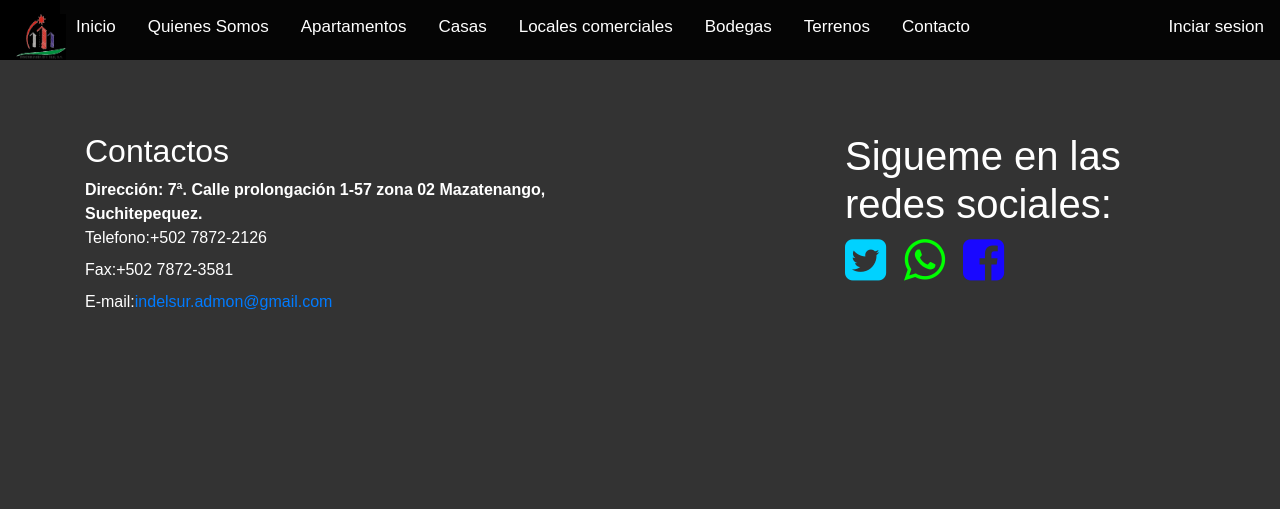
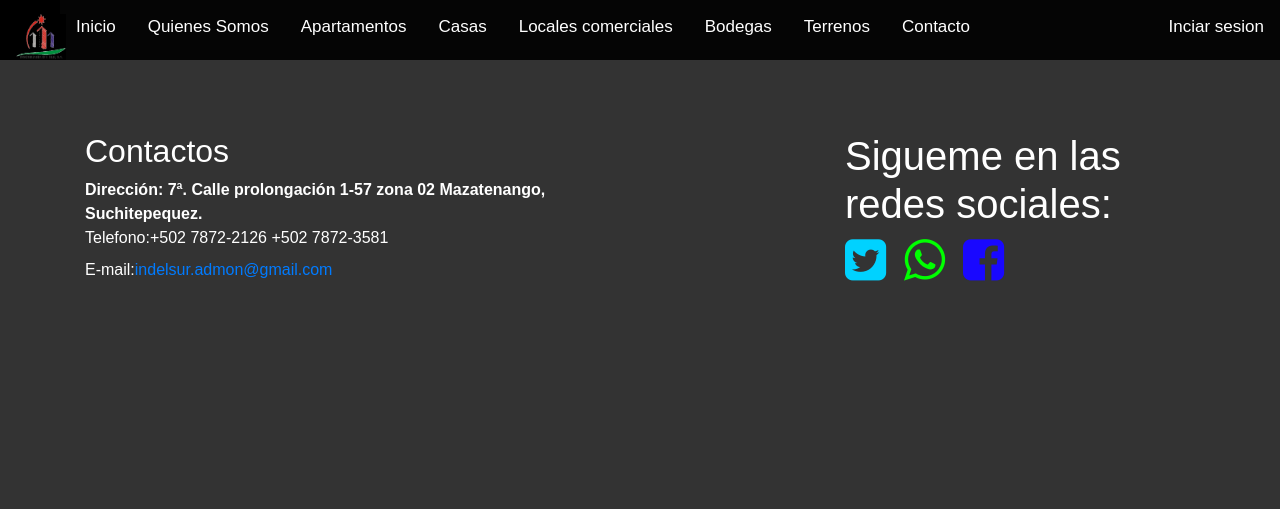
Before and after one commit to robertgar/byron, a PHP site: page /contacto.php in a window 1280 px wide. Shown: the top 509 px of the page. Run offline with PHP 8.4, Linux system fonts and the light colour scheme.

Commit message:
Update contacto.php

```diff
--- a/contacto.php
+++ b/contacto.php
@@ -133,8 +133,8 @@ img{
      <h2 class="p3">Contactos</h2>
             <dl>
                 <dt class="color-1 p2"><strong>Dirección: 7ª. Calle prolongación 1-57 zona 02 Mazatenango,<br>Suchitepequez.</strong></dt>
-                <dd><span>Telefono:</span>+502 7872-2126</dd>
-                <dd><span>Fax:</span>+502 7872-3581</dd>
+                <dd><span>Telefono:</span>+502 7872-2126 +502 7872-3581</dd>
+
                 <dd><span>E-mail:</span><a href="#" class="link">indelsur.admon@gmail.com</a></dd>
             </dl>
     </div>
```
